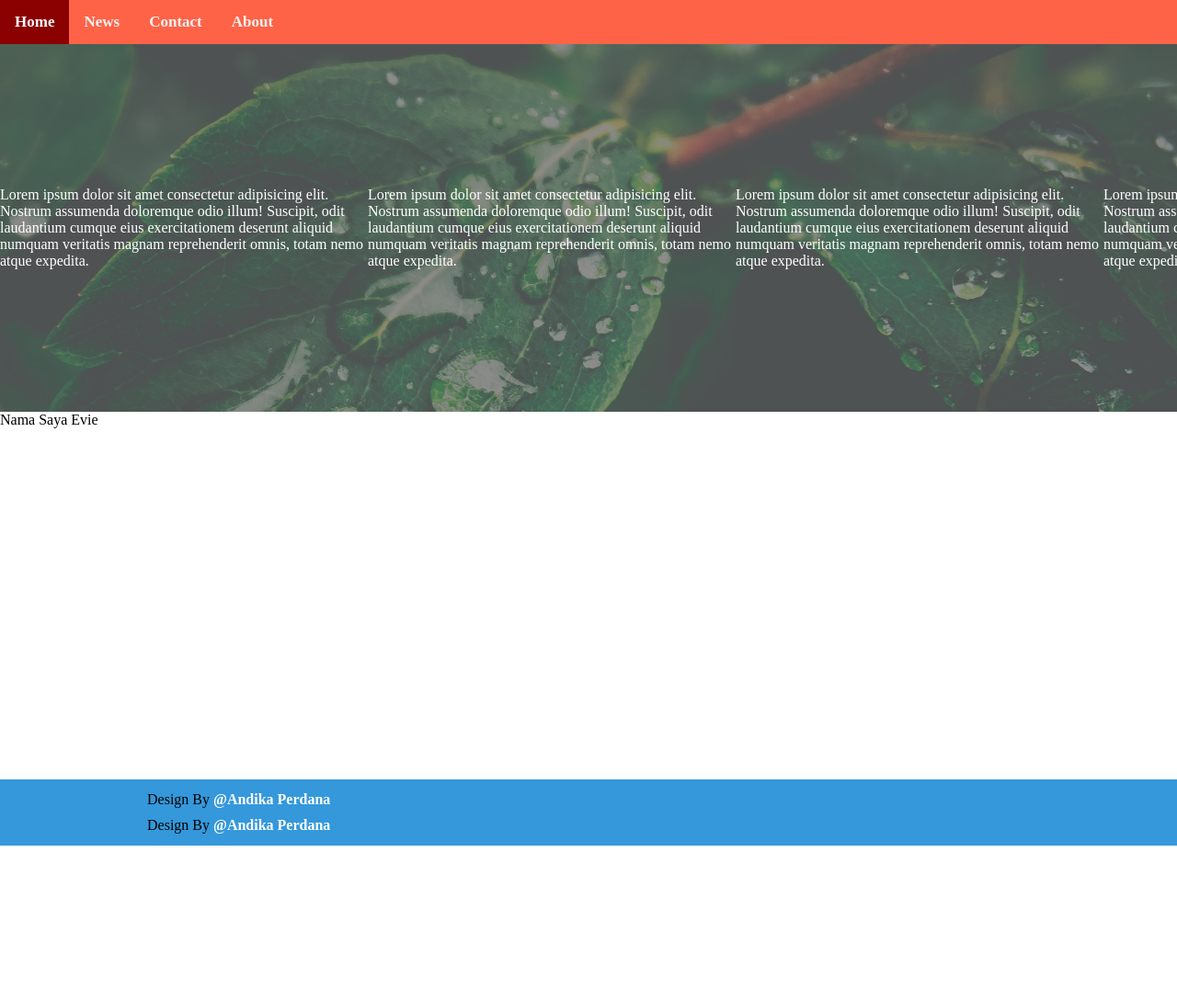
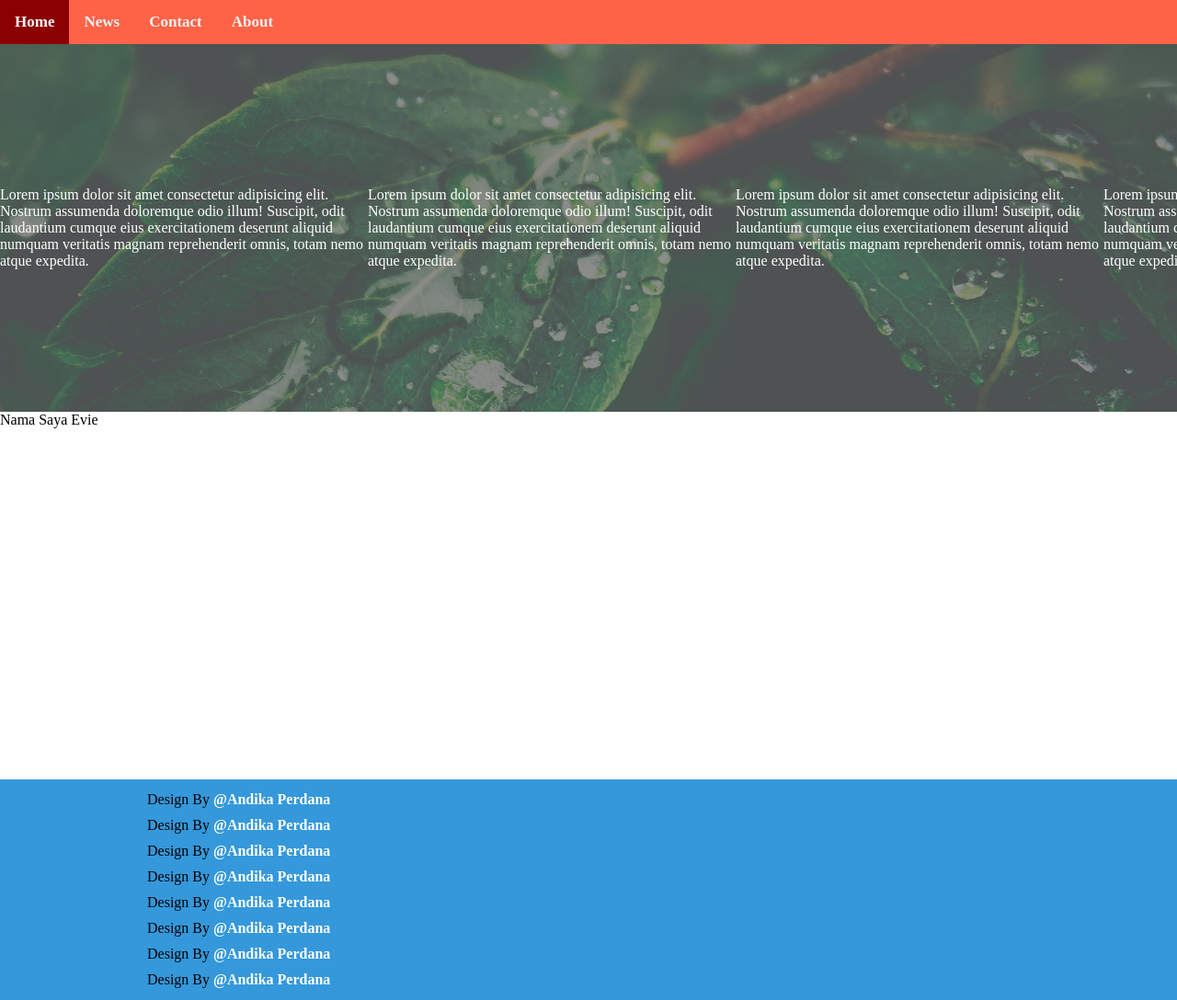
Before and after one commit to andikas95-dev/Amman-Project-Andika, a plain HTML site: page index.html in a window 1280 px wide. Shown: the top 1088 px of the page at 92% size. Before the commit the page ends 920 px from the top, so only its background shows below. Drawn offline with Linux system fonts and the light colour scheme.

Commit message:
banyakin footer

```diff
--- a/index.html
+++ b/index.html
@@ -62,6 +62,12 @@
     <footer>
       <p class="text-footer">Design By <a href="https://www.linkedin.com/in/andika-perdana-dirgantara-sutikno-4b1786148/" target="_blank">@Andika Perdana</a></p>
       <p class="text-footer">Design By <a href="https://www.linkedin.com/in/andika-perdana-dirgantara-sutikno-4b1786148/" target="_blank">@Andika Perdana</a></p>
+      <p class="text-footer">Design By <a href="https://www.linkedin.com/in/andika-perdana-dirgantara-sutikno-4b1786148/" target="_blank">@Andika Perdana</a></p>
+      <p class="text-footer">Design By <a href="https://www.linkedin.com/in/andika-perdana-dirgantara-sutikno-4b1786148/" target="_blank">@Andika Perdana</a></p>
+      <p class="text-footer">Design By <a href="https://www.linkedin.com/in/andika-perdana-dirgantara-sutikno-4b1786148/" target="_blank">@Andika Perdana</a></p>
+      <p class="text-footer">Design By <a href="https://www.linkedin.com/in/andika-perdana-dirgantara-sutikno-4b1786148/" target="_blank">@Andika Perdana</a></p>
+      <p class="text-footer">Design By <a href="https://www.linkedin.com/in/andika-perdana-dirgantara-sutikno-4b1786148/" target="_blank">@Andika Perdana</a></p>
+      <p class="text-footer">Design By <a href="https://www.linkedin.com/in/andika-perdana-dirgantara-sutikno-4b1786148/" target="_blank">@Andika Perdana</a></p>
     </footer>
   </body>
 
```
